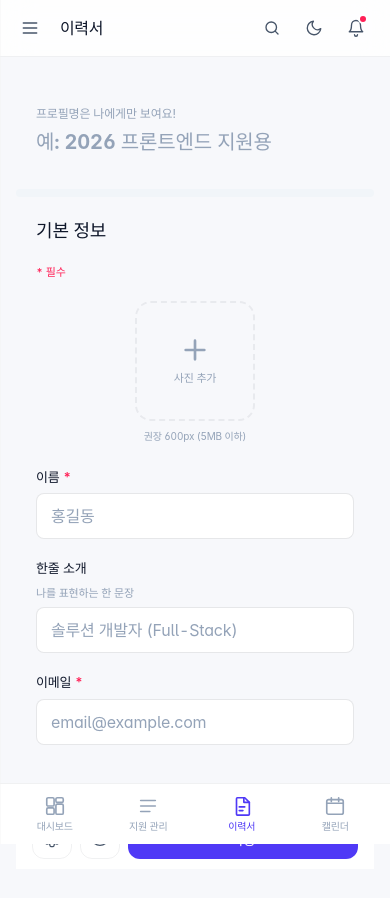
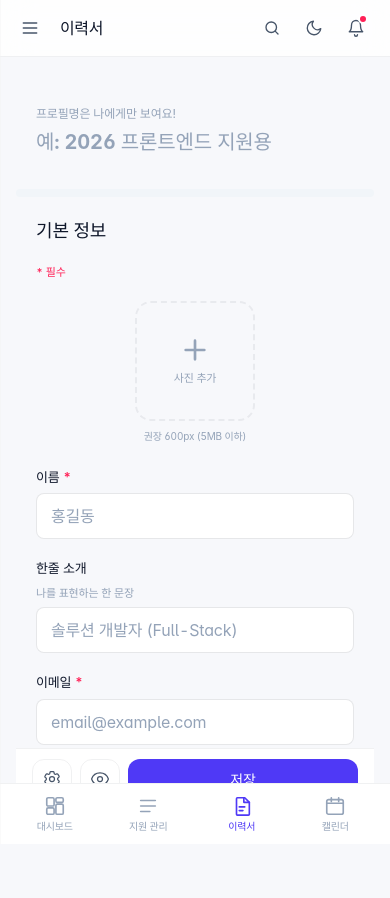
Before and after one commit to Mins00oo/resume-manage, a React (Vite) app in the folder frontend/: page /resumes/new in a window 390 px wide. Shown: the top 898 px of the page. Built offline with nearby package versions, Linux system fonts and the light colour scheme; sample sign-in values are in the browser's storage; a web font is replaced by a local one.

Commit message:
fix: 모바일 저장바 레이아웃 구조 개선
- 전체 컨테이너 높이에서 탭바(60px+safe-area) 높이를 제외하여 저장바 공간 확보
- 저장바를 shrink-0으로 flex 하단에 고정, 스크롤 영역과 분리

```diff
--- a/frontend/src/routes/ResumeEditorPage.tsx
+++ b/frontend/src/routes/ResumeEditorPage.tsx
@@ -302,7 +302,8 @@ export default function ResumeEditorPage() {
 
   return (
     <>
-      <div className="flex h-[calc(100dvh-56px)] md:h-[calc(100dvh-64px)]">
+      {/* 모바일: 헤더(56px) + 저장바(~56px) + 탭바(60px+safe-area) 제외한 높이 */}
+      <div className="flex h-[calc(100dvh-56px-60px-env(safe-area-inset-bottom,0px))] md:h-[calc(100dvh-64px)]">
         {/* ─── Left: form ─── */}
         <div className="flex-1 flex flex-col min-h-0">
           <div className="flex-1 overflow-y-auto min-h-0 lg:pb-8">
@@ -671,8 +672,8 @@ export default function ResumeEditorPage() {
           </div>
           </div>
 
-          {/* Bottom bar (mobile) — in flow, scrolls with content */}
-          <div className="lg:hidden">
+          {/* Bottom bar (mobile) — below scroll area, always visible */}
+          <div className="shrink-0 lg:hidden">
             <ResumeBottomBar
               completion={0}
               onSave={handleSave}
```
